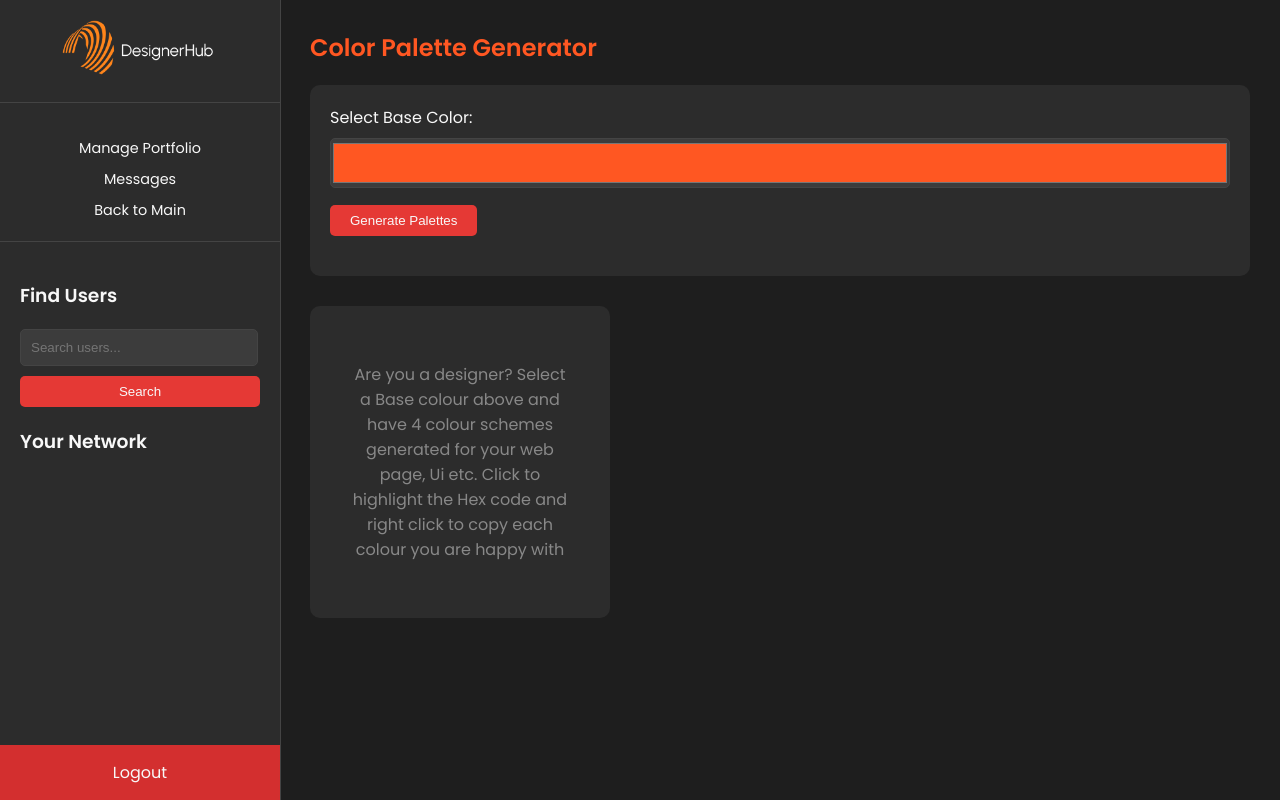
After one commit to Danemous1985/A3_Cloud_Computing, a Flask app: template templates/color_palette.html in a window 1280 px wide. The commit adds this page. Run offline with Flask 3, Linux system fonts and the light colour scheme; the template is opened without the code that fills it, so the values that code supplies are empty.

Commit message:
I added colour palette generating from "The Color API" as one of my third party API's. The user can select a base colour, then create a plaette from it. It's intended for designers. I had some trouble because in code i kept typing colour, instead of 'color' with no u...so ive kept consistent and spelled all as color now. Changed some input handling stuff and popup and edited my requirements.txt. I havnt been able to get API GAteway to work though. Theres some issue with the new Beanstalk deployment templates that AWS put in, it causes an error with API Gateway for me.

```diff
--- a/app.py
+++ b/app.py
@@ -1,14 +1,46 @@
 from flask import Flask, request, render_template, redirect, url_for, jsonify, session
 import boto3
 import uuid
+import requests
+import logging
 from flask_cors import CORS
 from datetime import datetime
 from boto3.dynamodb.conditions import Attr, Key
 
 # Create Flask application instance
-app = Flask(__name__)
+app = Flask(__name__,
+    static_url_path='',
+    static_folder='static')
 app.secret_key = 'supersecretkey'
-CORS(app)
+CORS(app, supports_credentials=True)
+
+app.config.update(
+    SESSION_COOKIE_SECURE=True,
+    SESSION_COOKIE_SAMESITE='None'
+)
+
+# Update CORS config in Flask
+CORS(app,
+     support_credentials=True,
+     resources={
+         r"/*": {
+             "origins": "*",
+             "allow_headers": ["Content-Type", "Authorization"],
+             "expose_headers": ["Content-Range", "X-Content-Range"],
+             "methods": ["GET", "POST", "PUT", "DELETE", "OPTIONS"]
+         }
+     })
+
+logging.basicConfig(level=logging.DEBUG)
+
+@app.after_request
+def after_request(response):
+    response.headers.add('Access-Control-Allow-Origin', '*')
+    response.headers.add('Access-Control-Allow-Headers', 'Content-Type,Authorization')
+    response.headers.add('Access-Control-Allow-Methods', 'GET,POST,PUT,DELETE,OPTIONS')
+    response.headers.add('Access-Control-Allow-Credentials', 'true')
+    return response
+
 
 # Configure DynamoDB
 dynamodb = boto3.resource('dynamodb', region_name='us-east-1')
@@ -145,7 +177,7 @@ def main(user_id):
     )
     portfolio_items = portfolio_response.get('Items', [])
 
-    # Create presigned URLs for each portfolio image
+    # Create presigned URLs for each portfolio image. This worked better, had problems before.
     for item in portfolio_items:
         if 'ImageKey' in item:
             item['image_url'] = s3.generate_presigned_url(
@@ -407,6 +439,46 @@ def view_messages(user_id):
 
     return render_template('view_messages.html', messages=all_messages, user_id=user_id)
 
+
+@app.route('/color_palette', methods=['GET', 'POST'])
+def color_palette():
+    if 'user_id' not in session:
+        return redirect(url_for('login'))
+
+    # Get user info
+    user_response = users_table.get_item(Key={'UserID': session['user_id']})
+    user = user_response.get('Item')
+
+    # Get subscriptions like in main route
+    subscriptions_response = subscriptions_table.query(
+        KeyConditionExpression=Key('SubscriberID').eq(session['user_id'])
+    )
+    subscriptions = subscriptions_response.get('Items', [])
+
+    # Add user details to subscriptions
+    for subscription in subscriptions:
+        subscribed_user = users_table.get_item(Key={'UserID': subscription['SubscribedToID']}).get('Item')
+        if subscribed_user:
+            subscription['first_name'] = subscribed_user.get('first_name', 'Unknown')
+            subscription['last_name'] = subscribed_user.get('last_name', 'Unknown')
+
+    palettes = []
+    if request.method == 'POST':
+        base_color = request.form.get('color', '#ff5722').replace('#', '')
+        modes = ['monochrome', 'analogic', 'complement', 'triad']
+        for mode in modes:
+            response = requests.get(f'https://www.thecolorapi.com/scheme?hex={base_color}&mode={mode}&count=5')
+            if response.status_code == 200:
+                data = response.json()
+                colors = [{'hex': c['hex']['value'], 'name': c['name']['value']} for c in data['colors']]
+                palettes.append({'mode': mode.title(), 'colors': colors})
+
+    return render_template('color_palette.html',
+                         user=user,
+                         subscriptions=subscriptions,
+                         palettes=palettes)
+
+
 # Error handler for resource not found. Helped when having problems.
 @app.errorhandler(404)
 def resource_not_found(e):
--- a/requirements.txt
+++ b/requirements.txt
@@ -2,3 +2,4 @@ Flask==3.0.3
 gunicorn
 boto3
 flask-cors
+requests==2.31.0
--- /dev/null
+++ b/static/color_palette.css
@@ -0,0 +1,81 @@
+.color-section {
+    width: 100%;
+}
+
+.color-form {
+    margin-bottom: 20px;
+}
+
+.form-group {
+    margin-bottom: 15px;
+}
+
+.form-group label {
+    display: block;
+    margin-bottom: 8px;
+    color: #f8f8f8;
+    font-weight: 500;
+}
+
+input[type="color"] {
+    width: 100%;
+    height: 50px;
+    padding: 0;
+    border: 1px solid #444;
+    border-radius: 5px;
+    background-color: #3c3c3c;
+    cursor: pointer;
+}
+
+.color-strip {
+    display: grid;
+    grid-template-columns: repeat(5, 1fr);
+    gap: 10px;
+    margin-top: 15px;
+}
+
+.color-box {
+    aspect-ratio: 1;
+    border-radius: 5px;
+    position: relative;
+    cursor: pointer;
+    transition: transform 0.3s;
+    display: flex;
+    align-items: flex-end;
+    justify-content: center;
+    padding: 5px;
+}
+
+.color-box:hover {
+    transform: translateY(-5px);
+}
+
+.hex-input {
+    border: none;
+    background: rgba(0, 0, 0, 0.6);
+    color: #f8f8f8;
+    font-size: 0.8em;
+    font-weight: 600;
+    text-align: center;
+    padding: 3px;
+    border-radius: 3px;
+    width: 60%;
+    cursor: pointer;
+}
+
+.hex-input:focus {
+    outline: none;
+}
+
+.portfolio-card h3 {
+    color: #ff5722;
+    margin: 0 0 15px 0;
+}
+
+.empty-state {
+    text-align: center;
+    padding: 40px;
+    background-color: #2c2c2c;
+    border-radius: 10px;
+    color: #888;
+}
--- /dev/null
+++ b/templates/color_palette.html
@@ -0,0 +1,105 @@
+<!DOCTYPE html>
+<html lang="en">
+<head>
+    <meta charset="UTF-8">
+    <meta name="viewport" content="width=device-width, initial-scale=1.0">
+    <link rel="stylesheet" type="text/css" href="{{ url_for('static', filename='main.css') }}">
+    <link rel="stylesheet" type="text/css" href="{{ url_for('static', filename='color_palette.css') }}">
+    <link href="https://fonts.googleapis.com/css2?family=Poppins:wght@400;600&display=swap" rel="stylesheet">
+    <title>Color Palette - DesignerHub</title>
+</head>
+<body>
+    <div class="container">
+        <aside class="sidebar">
+            <div class="sidebar-header">
+                <img src="{{ url_for('static', filename='images/dhlogo.png') }}" alt="DesignerHub Logo" class="sidebar-logo">
+            </div>
+
+            <div class="user-profile">
+                <h2>{{ user['first_name'] }} {{ user['last_name'] }}</h2>
+                <div class="profile-actions">
+                    <a href="{{ url_for('manage_portfolio', user_id=user['UserID']) }}" class="action-link">Manage Portfolio</a>
+                    <a href="{{ url_for('view_messages', user_id=user['UserID']) }}" class="action-link">Messages</a>
+                    <a href="{{ url_for('main', user_id=user['UserID']) }}" class="action-link">Back to Main</a>
+                </div>
+            </div>
+
+            <nav class="sidebar-nav">
+                <h3>Find Users</h3>
+                <form method="post" action="{{ url_for('search_users') }}" class="search-form">
+                    <input type="text" name="search_query" placeholder="Search users...">
+                    <button type="submit" class="search-button">Search</button>
+                </form>
+
+                <h3>Your Network</h3>
+                <ul class="subscribed-users">
+                    {% for subscription in subscriptions %}
+                        <li>
+                            <a href="{{ url_for('view_user_posts', user_id=subscription['SubscribedToID']) }}" class="user-link">
+                                {{ subscription['first_name'] }} {{ subscription['last_name'] }}
+                            </a>
+                        </li>
+                    {% endfor %}
+                </ul>
+            </nav>
+
+            <a href="{{ url_for('login') }}" class="logout-button">Logout</a>
+        </aside>
+
+        <main class="main-content">
+            <div class="content-grid">
+                <section class="color-section">
+                    <header class="section-header">
+                        <h2>Color Palette Generator</h2>
+                    </header>
+
+                    <div class="new-post-card">
+                        <form method="post" class="color-form">
+                            <div class="form-group">
+                                <label for="color">Select Base Color:</label>
+                                <input type="color" name="color" id="color" value="#ff5722">
+                            </div>
+                            <button type="submit" class="post-button">Generate Palettes</button>
+                        </form>
+                    </div>
+
+                    <div class="portfolio-grid">
+                        {% if palettes %}
+                            {% for palette in palettes %}
+                                <div class="portfolio-card">
+                                    <div class="card-content">
+                                        <h3>{{ palette.mode }}</h3>
+                                        <div class="color-strip">
+                                            {% for color in palette.colors %}
+                                                <div class="color-box" style="background-color: {{ color.hex }}">
+                                                    <input type="text" class="hex-input" value="{{ color.hex }}" readonly onclick="this.select();">
+                                                </div>
+                                            {% endfor %}
+                                        </div>
+                                    </div>
+                                </div>
+                            {% endfor %}
+                        {% else %}
+                            <div class="empty-state">
+                                <p>Are you a designer? Select a Base colour above and have 4 colour schemes generated for your web page, Ui etc. Click to highlight the Hex code and right click to copy each colour you are happy with</p>
+                            </div>
+                        {% endif %}
+                    </div>
+                </section>
+            </div>
+        </main>
+    </div>
+
+    <script>
+        document.addEventListener('DOMContentLoaded', function() {
+            // Select text when the input is clicked s user can copy hex code
+            const hexInputs = document.querySelectorAll('.hex-input');
+            hexInputs.forEach(input => {
+                input.addEventListener('click', function() {
+                    this.select();
+                });
+            });
+        });
+    </script>
+</body>
+</html>
--- a/templates/main.html
+++ b/templates/main.html
@@ -19,6 +19,7 @@
                 <div class="profile-actions">
                     <a href="{{ url_for('manage_portfolio', user_id=user['UserID']) }}" class="action-link">Manage Portfolio</a>
                     <a href="{{ url_for('view_messages', user_id=user['UserID']) }}" class="action-link">Messages</a>
+                    <a href="{{ url_for('color_palette') }}" class="action-link">Color Palette</a>
                 </div>
             </div>
 
--- a/templates/manage_portfolio.html
+++ b/templates/manage_portfolio.html
@@ -75,13 +75,13 @@
     </div>
 
     <script>
-        // File input handling
+        // File input handling stuff. Took awhile to get to work properly
         document.getElementById('image').addEventListener('change', function(e) {
             const fileName = e.target.files[0]?.name || 'No file chosen';
             document.getElementById('file-name').textContent = fileName;
         });
 
-        // Image popup
+        // Image popup for preview
         function openImagePopup(imageUrl) {
             const popup = document.createElement('div');
             popup.className = 'image-popup-overlay';
--- a/templates/user_posts.html
+++ b/templates/user_posts.html
@@ -17,7 +17,7 @@
                 </nav>
             </header>
 
-            <!-- Message Form Section -->
+            <!-- Message form -->
             <section class="send-message">
                 <h2>Send Message to {{ user['first_name'] }}</h2>
                 <form method="post" action="{{ url_for('send_message', receiver_id=user['UserID']) }}">
```
